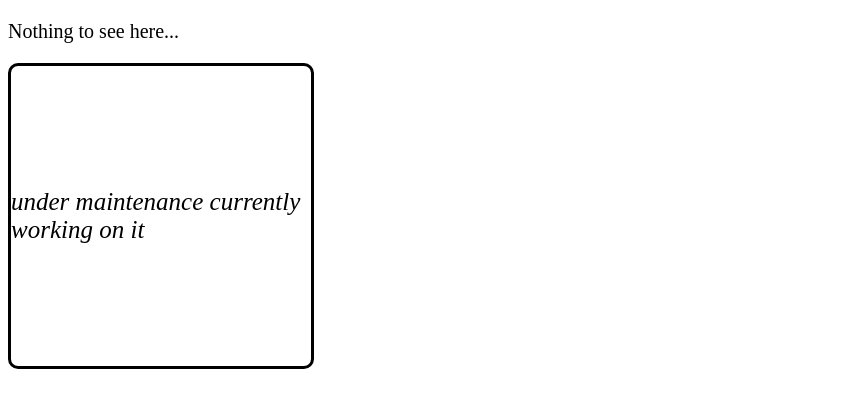
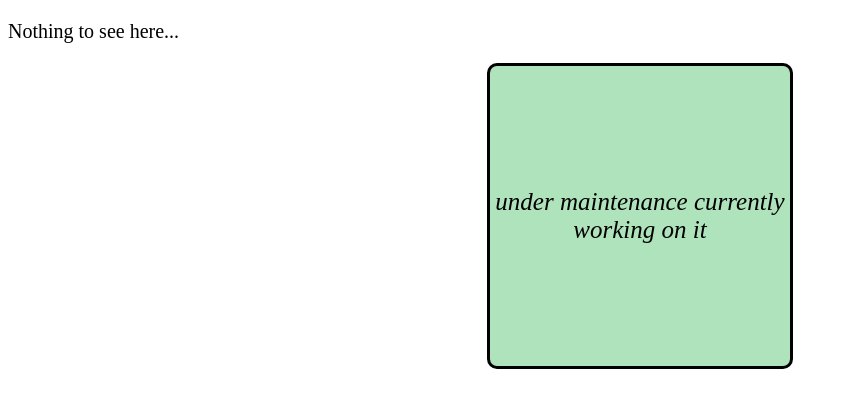
Before and after one commit to Coach-Bamie/Sayoumind, a PHP site: page / in a window 1280 px wide. Shown: the top 408 px of the page, without its empty margins (0-848 px from the left). Run offline with PHP 8.4, Linux system fonts and the light colour scheme.

Commit message:
update style.css

```diff
--- a/style.css
+++ b/style.css
@@ -1,17 +1,21 @@
 body {
     font-size: 15pt;
+    backgrobackground-color: #f0f0f0;
 }
 
 .block {
+  margin: auto;
   display: flex;
   align-items: center;
   width: 300px;
   height: 300px;
   border-radius: 10px;
   border: 3px solid black;
+  background-color: #AEE3BC;
 }
 
 .block p {
+  text-align: center;
   font-size: 25px;
   font-style: italic;
 }
```
